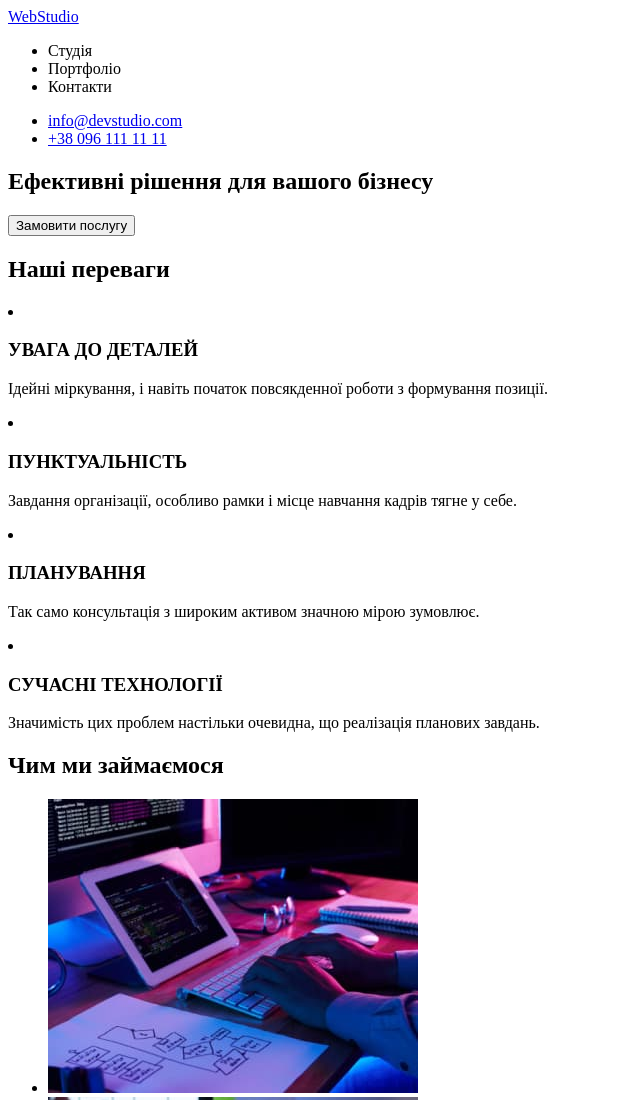
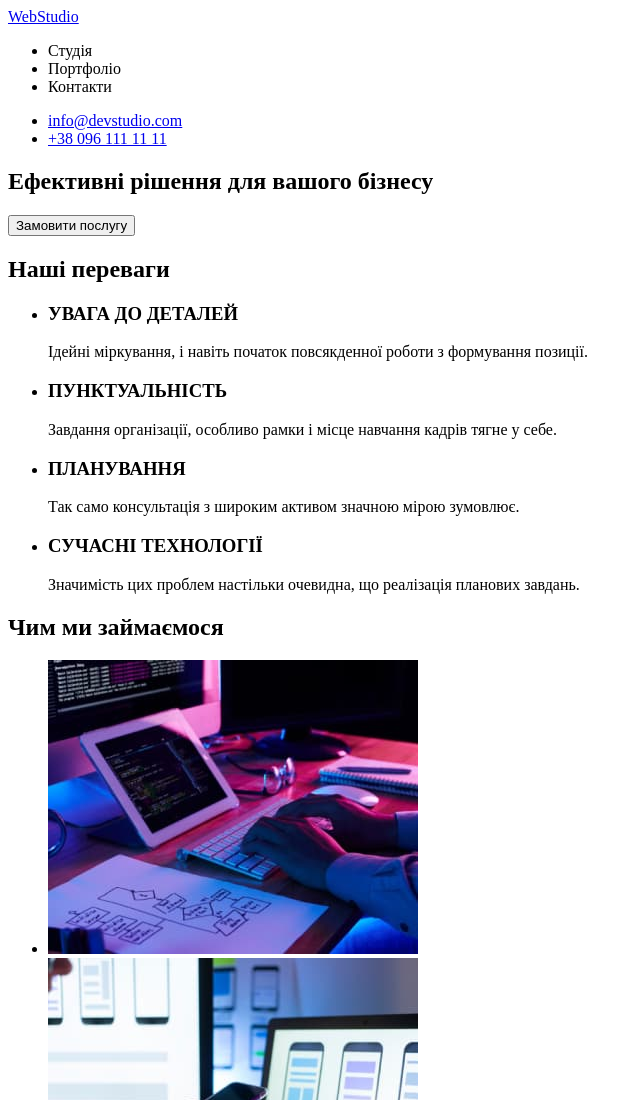
Before and after one commit to Omenat83/goit-markup-hw-01, a plain HTML site: page index.html in a window 1280 px wide. Shown: the top 1100 px of the page, without its empty margins (0-640 px from the left). Drawn offline with Linux system fonts and the light colour scheme.

Commit message:
New prettierc.json

```diff
--- a/index.html
+++ b/index.html
@@ -28,23 +28,26 @@
       </section>
       <section>
         <h2>Наші переваги</h2>
+        <ul>
           <li>
             <h3>УВАГА ДО ДЕТАЛЕЙ</h3>
             <p>
-            Ідейні міркування, і навіть початок повсякденної роботи з формування
-            позиції.
+              Ідейні міркування, і навіть початок повсякденної роботи з
+              формування позиції.
             </p>
           </li>
           <li>
             <h3>ПУНКТУАЛЬНІСТЬ</h3>
             <p>
-            Завдання організації, особливо рамки і місце навчання кадрів тягне у
-            себе.
+              Завдання організації, особливо рамки і місце навчання кадрів тягне
+              у себе.
             </p>
           </li>
           <li>
             <h3>ПЛАНУВАННЯ</h3>
-          <p>Так само консультація з широким активом значною мірою зумовлює.</p>
+            <p>
+              Так само консультація з широким активом значною мірою зумовлює.
+            </p>
           </li>
           <li>
             <h3>СУЧАСНІ ТЕХНОЛОГІЇ</h3>
@@ -53,6 +56,7 @@
               завдань.
             </p>
           </li>
+        </ul>
       </section>
       <section>
         <h2>Чим ми займаємося</h2>
```
Lines whose indentation alone changed are shown as unchanged.
